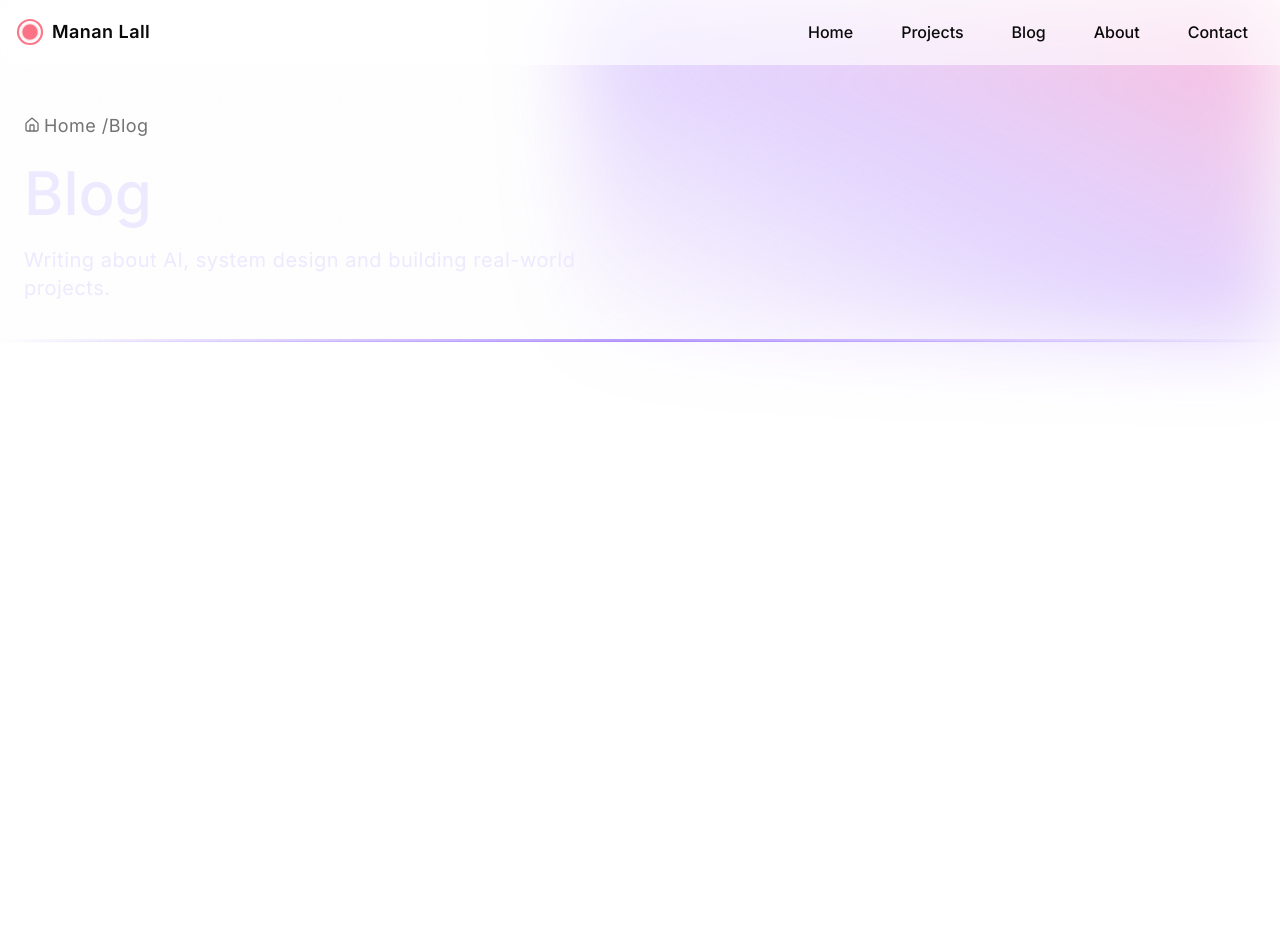
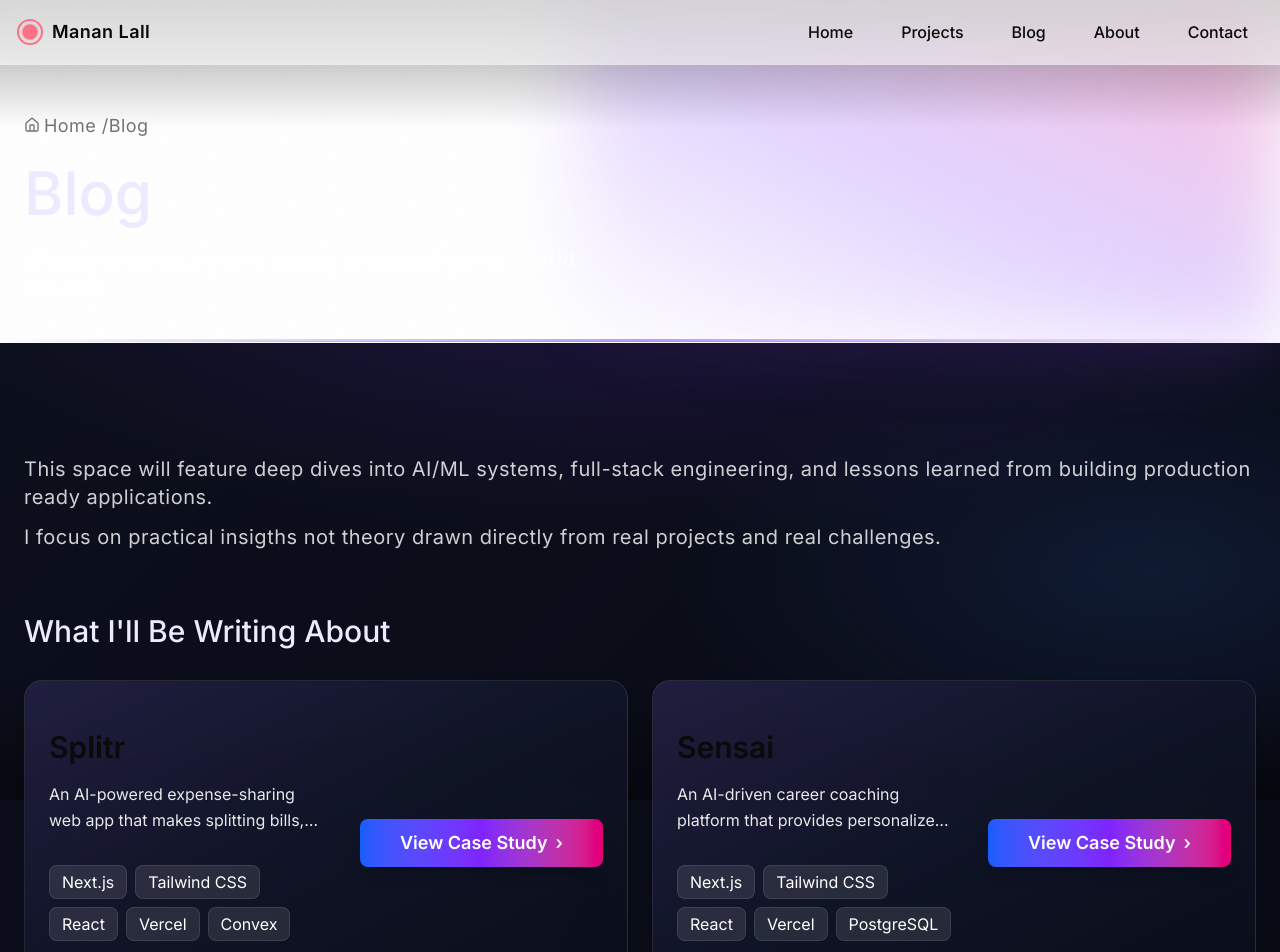
Before and after one commit to Manan0p/Personal-Portfolio, a Next.js app: page /blog in a window 1280 px wide. Shown: the top 952 px of the page. Before the commit the page ends 800 px from the top, so only its background shows below. Built offline with nearby package versions, Linux system fonts and the light colour scheme.

Commit message:
blog section 2

```diff
--- a/app/blog/page.jsx
+++ b/app/blog/page.jsx
@@ -1,3 +1,6 @@
+import { Button } from "@/components/ui/button";
+import { Card, CardContent } from "@/components/ui/card";
+import { caseStudies } from "@/Data/case_studies";
 import { Home } from "lucide-react";
 import Link from "next/link";
 
@@ -25,7 +28,7 @@ export default function page() {
                             <h2 className="font-medium text-violet-100 tracking-normal text-left text-4xl md:text-5xl lg:text-6xl leading-[1.1] md:leading-[1.1] lg:leading-[1.1]">
                                 Blog
                             </h2>
-                    <div className="text-md text-violet-100 md:text-lg lg:text-xl mb-10 text-muted-foreground tracking-wide">
+                            <div className="text-md text-white/80 md:text-lg lg:text-xl mb-10 text-muted-foreground tracking-wide">
                                 Writing about AI, system design and building real-world projects.
                             </div>
                             <div className="absolute bottom-0 left-0 w-full h-px bg-gradient-to-r from-transparent via-violet-400/60 to-transparent" />
@@ -33,6 +36,55 @@ export default function page() {
                     </div>
                 </div>
             </section>
+            <section className="w-full py-16 md:py-24 lg:py-28 border-b border-white/10 bg-[radial-gradient(1200px_500px_at_50%_-100px,rgba(124,58,237,0.18),transparent_60%),radial-gradient(800px_400px_at_90%_20%,rgba(59,130,246,0.12),transparent_60%),linear-gradient(135deg,#0c0f1c,#070912)]">
+          <div className="pointer-events-none absolute inset-0">
+            <div className="absolute top-0 left-0 w-full h-32 bg-gradient-to-b from-black/40 to-transparent" />
+            <div className="absolute bottom-0 left-0 w-full h-32 bg-gradient-to-t from-black/40 to-transparent" />
+          </div>
+          <div className="container mx-auto px-4 md:px-6">
+            <div  className="text-md text-white/80 md:text-lg lg:text-xl mb-3 text-muted-foreground tracking-wide">
+                This space will feature deep dives into AI/ML systems, full-stack engineering, and lessons learned from building production ready applications.
+            </div>
+            <div  className="text-md text-white/80 md:text-lg lg:text-xl mb-16 text-muted-foreground tracking-wide">
+                I focus on practical insigths not theory  drawn directly from real projects and real challenges.
+            </div>
+            <h3 className="font-medium text-violet-100 tracking-normal text-left text-xl mb-8 md:text-2xl lg:text-3xl leading-[1.1] md:leading-[1.1] lg:leading-[1.1]">
+                What I'll Be Writing About
+            </h3>
+            <div className="grid grid-cols-2 gap-6 max-w-auto mx-auto ">{caseStudies.map((project,index)=>{
+              return(
+                <Card key={index} className="after:absolute after:bottom-0 after:left-6 after:right-6 after:h-px after:bg-gradient-to-r after:from-transparent after:via-white/25 after:to-transparent group relative overflow-hidden rounded-2xl bg-gradient-to-br from-[#161a2d]/90 via-[#111528]/90 to-[#0b0e1a]/90
+                                             backdrop-blur-xl border border-white/10 transition-all duration-300 hover:-translate-y-1 hover:border-white/20 hover:shadow-[0_0_80px_rgba(139,92,246,0.35)]
+                                             before:absolute before:inset-0 before:rounded-2xl
+                                             before:bg-[radial-gradient(600px_200px_at_0%_0%,rgba(139,92,246,0.18),transparent_60%)]
+                                             before:opacity-0 hover:before:opacity-100 before:transition-opacity">
+                  <div className="pointer-events-none absolute inset-0 bg-gradient-to-br from-violet-500/10 via-transparent to-transparent" />
+                  <CardContent className="relative flex items-center justify-between gap-8 px-6 py-6">
+                      <div className="flex flex-col gap-3 max-w-[75%]">
+                        <h3 className="text-3xl mb-1 font-semibold">{project.title}</h3>
+                        <p className="text-base text-white/90 leading-relaxed mb-3 line-clamp-2">
+                          {project.description}
+                        </p>
+                        <div className="flex flex-wrap gap-2 pt-2">
+                          {project.stack?.map((tech, i) => (
+                            <span key={i} className="rounded-md bg-white/10 px-3 py-1 text-md text-white border border-white/10">
+                              {tech}
+                            </span>
+                          ))}
+                        </div>
+                      </div>
+                      <Link href={`/projects/${project.slug}`} className="shrink-0">
+                        <Button className="text-white mt-4 bg-gradient-to-r from-blue-600 via-violet-600 to-pink-600 px-10 py-6 text-lg font-semibold shadow-lg hover:shadow-[0_0_40px_rgba(139,92,246,0.45)] transition-all" size="lg">
+                          View Case Study
+                          <span className="text-lg">›</span>
+                        </Button>
+                      </Link>
+                  </CardContent>
+                </Card>
+              )
+            })}</div>
+          </div>
+        </section>
         </div>
     )
 }
```
Also changed, not shown: app/projects/page.jsx (line endings or trailing spaces). Lines whose indentation alone changed are shown as unchanged.
